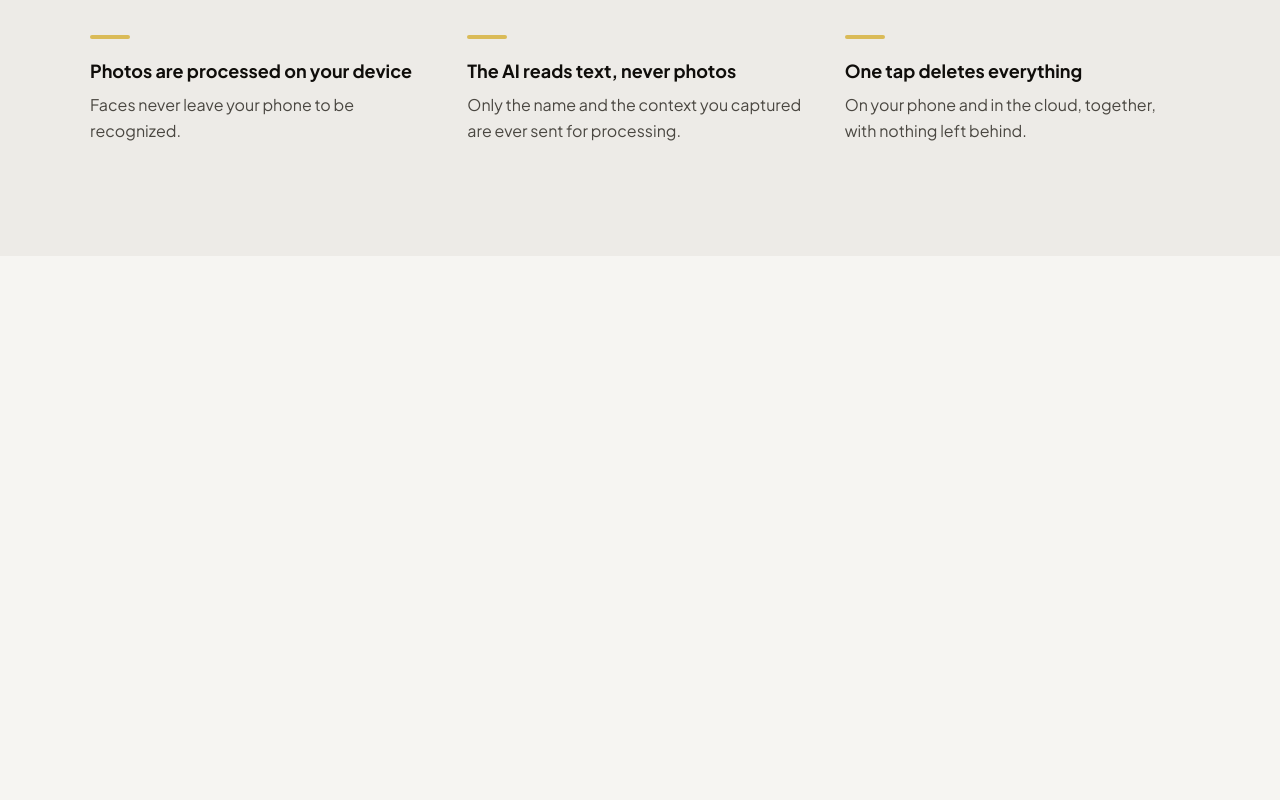
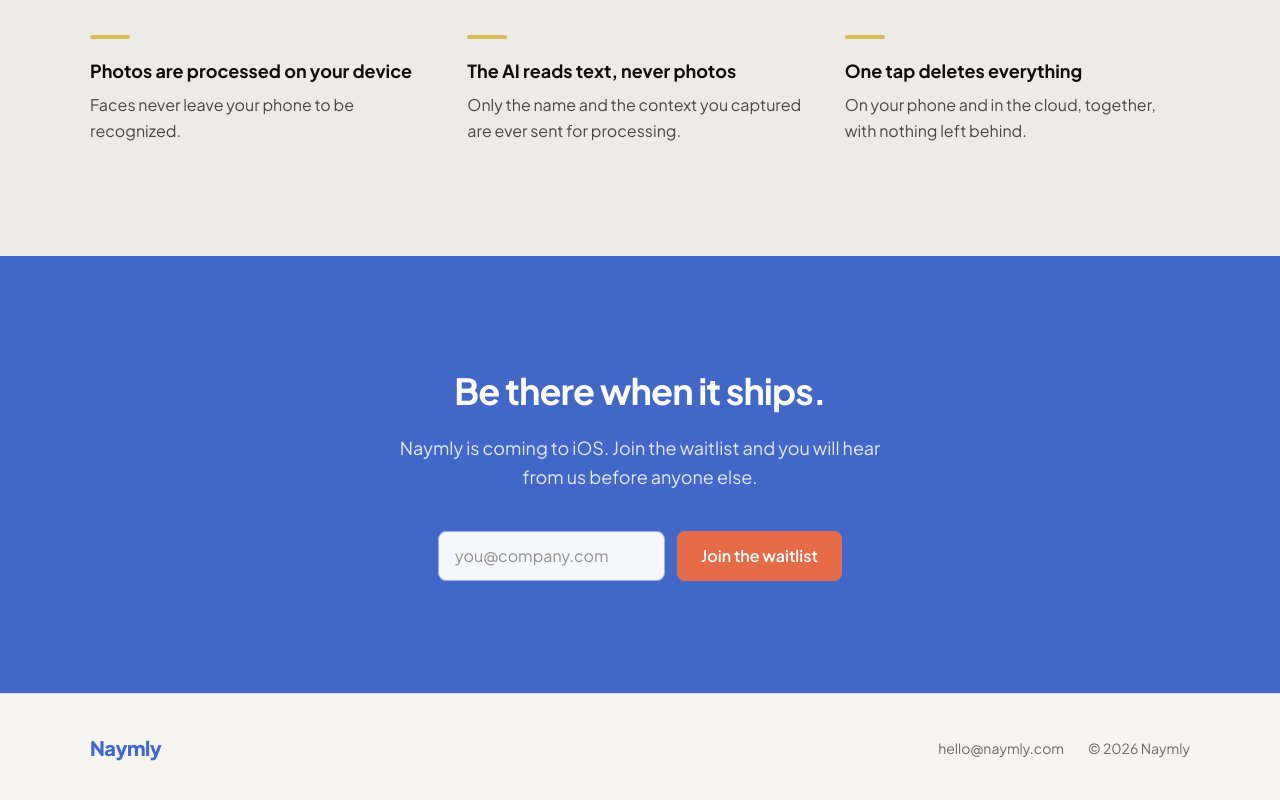
Before and after one commit to eastonlovell6-web/Naymly-Website, a Next.js app: page / in a window 1280 px wide. Shown: the part 1944-2744 px from the top of the page. Before the commit the page ends 2200 px from the top, so only its background shows below. Built offline with nearby package versions, Linux system fonts and the light colour scheme.

Commit message:
feat: add closing CTA and footer, compose the full page
Both capture points are tagged by source so hero and footer conversion can
be compared once persistence lands.

```diff
--- a/app/page.tsx
+++ b/app/page.tsx
@@ -3,15 +3,21 @@
 import { Gap } from '@/components/gap'
 import { HowItWorks } from '@/components/how-it-works'
 import { Privacy } from '@/components/privacy'
+import { ClosingCta } from '@/components/closing-cta'
+import { Footer } from '@/components/footer'
 
 export default function Home() {
   return (
     <>
       <Nav />
-      <Hero />
-      <Gap />
-      <HowItWorks />
-      <Privacy />
+      <main>
+        <Hero />
+        <Gap />
+        <HowItWorks />
+        <Privacy />
+        <ClosingCta />
+      </main>
+      <Footer />
     </>
   )
 }
--- /dev/null
+++ b/components/closing-cta.tsx
@@ -0,0 +1,22 @@
+import { WaitlistForm } from '@/components/waitlist-form'
+
+export function ClosingCta() {
+  return (
+    <section id="waitlist" className="bg-brand-500 px-5 py-24 sm:px-8 sm:py-28">
+      <div className="mx-auto flex max-w-[1100px] flex-col items-center text-center">
+        <h2 className="max-w-2xl text-3xl font-bold leading-tight tracking-tight text-white sm:text-4xl">
+          Be there when it ships.
+        </h2>
+
+        <p className="mt-5 max-w-lg text-lg leading-relaxed text-brand-100">
+          Naymly is coming to iOS. Join the waitlist and you will hear from us
+          before anyone else.
+        </p>
+
+        <div className="mt-10 flex justify-center">
+          <WaitlistForm source="footer" variant="dark" />
+        </div>
+      </div>
+    </section>
+  )
+}
--- /dev/null
+++ b/components/footer.tsx
@@ -0,0 +1,21 @@
+import { Wordmark } from '@/components/wordmark'
+
+export function Footer() {
+  return (
+    <footer className="border-t border-neutral-200 px-5 py-10 sm:px-8">
+      <div className="mx-auto flex max-w-[1100px] flex-col items-center justify-between gap-4 sm:flex-row">
+        <Wordmark className="text-base" />
+
+        <div className="flex items-center gap-6 text-sm text-neutral-500">
+          <a
+            href="mailto:hello@naymly.com"
+            className="rounded transition hover:text-brand-500 focus-visible:outline-none focus-visible:ring-2 focus-visible:ring-brand-500 focus-visible:ring-offset-2"
+          >
+            hello@naymly.com
+          </a>
+          <span>&copy; {new Date().getFullYear()} Naymly</span>
+        </div>
+      </div>
+    </footer>
+  )
+}
```
